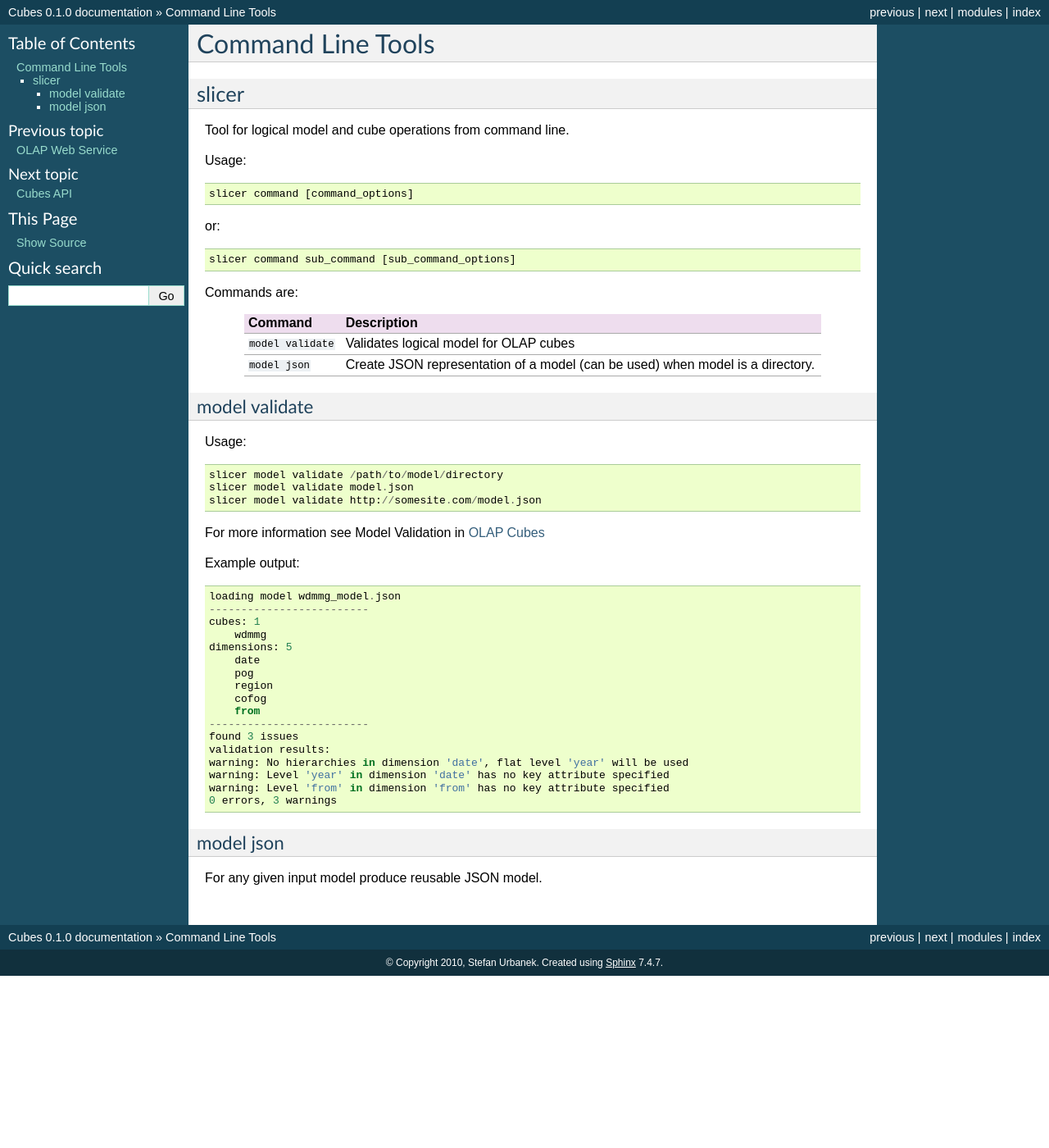
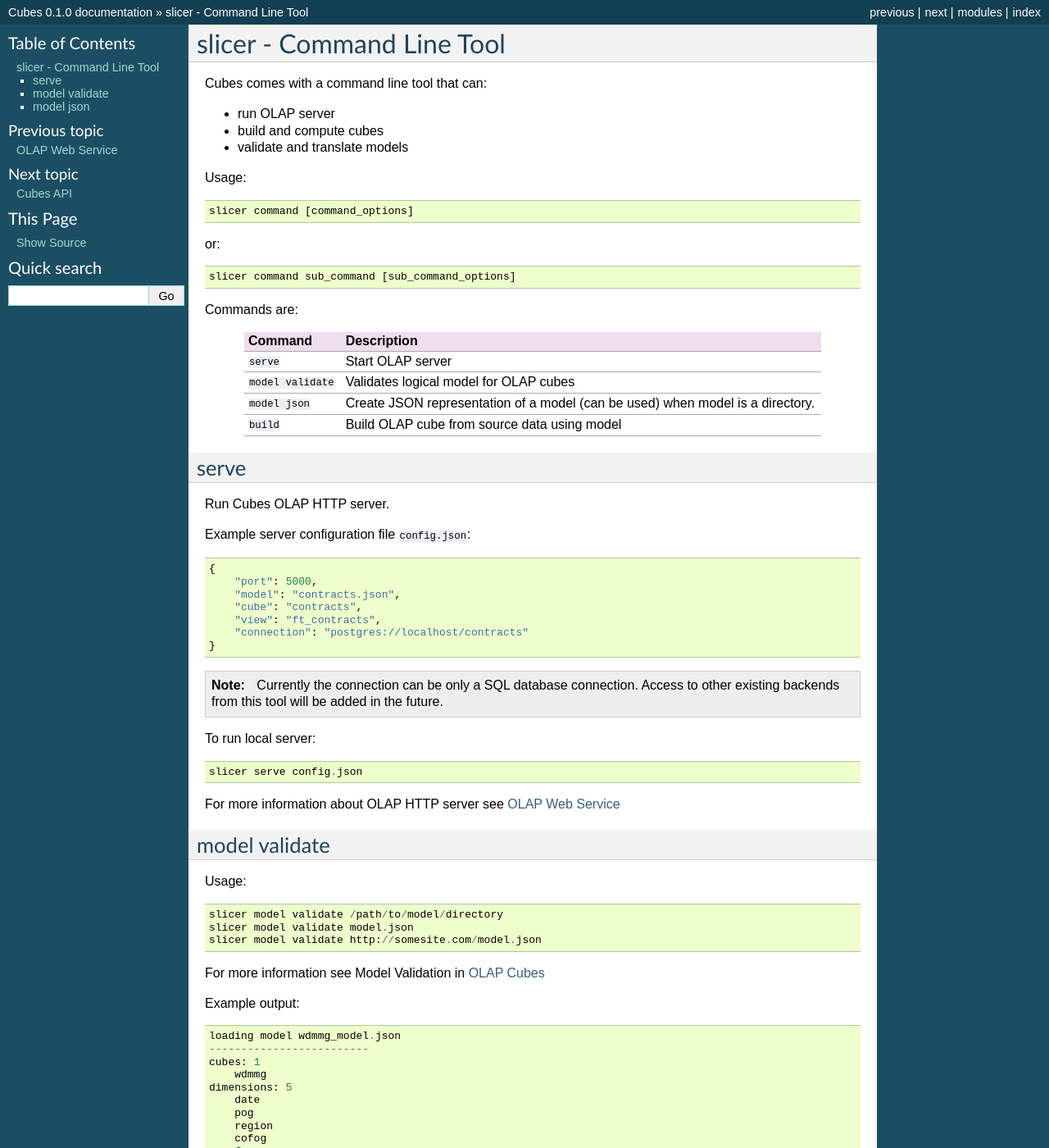
Before and after one commit to DataBrewery/cubes, a Sphinx documentation site: the page built from doc/slicer.rst, in a window 1280 px wide and 1400 px high. Shown: the whole window at 82% size. Built offline with Sphinx 7.4.7, drawn with Linux system fonts in a browser that asks for light colours; pages that are not in the unit, such as notebooks, are missing from menus; some of the changed text lies outside the part shown.

Commit message:
added list of dim. values to browser (and server); updated documentation (also about the slicer tool)
--HG--
rename : doc/tools.rst => doc/slicer.rst

```diff
--- a/doc/index.rst
+++ b/doc/index.rst
@@ -16,7 +16,7 @@ Contents:
    computing
    localization
    server
-   tools
+   slicer
    api/index
    notes
 
--- a/doc/tools.rst
+++ b/doc/slicer.rst
@@ -1,10 +1,11 @@
-Command Line Tools
-******************
+slicer - Command Line Tool
+**************************
 
-slicer
-======
+Cubes comes with a command line tool that can:
 
-Tool for logical model and cube operations from command line.
+* run OLAP server
+* build and compute cubes
+* validate and translate models
 
 Usage::
 
@@ -19,11 +20,42 @@ Commands are:
 +-----------------------+----------------------------------------------------------------------+
 | Command               | Description                                                          |
 +=======================+======================================================================+
+|``serve``              | Start OLAP server                                                    |
++-----------------------+----------------------------------------------------------------------+
 |``model validate``     | Validates logical model for OLAP cubes                               |
 +-----------------------+----------------------------------------------------------------------+
 |``model json``         | Create JSON representation of a model (can be used)                  |
 |                       | when model is a directory.                                           |
 +-----------------------+----------------------------------------------------------------------+
+|``build``              | Build OLAP cube from source data using model                         |
++-----------------------+----------------------------------------------------------------------+
+
+serve
+-----
+
+Run Cubes OLAP HTTP server.
+
+Example server configuration file ``config.json``::
+
+    {
+        "port": 5000,
+        "model": "contracts.json",
+        "cube": "contracts",
+        "view": "ft_contracts",
+        "connection": "postgres://localhost/contracts"
+    }
+
+.. note::
+
+    Currently the connection can be only a SQL database connection. Access to other existing
+    backends from this tool will be added in the future.
+
+To run local server::
+
+    slicer serve config.json
+
+For more information about OLAP HTTP server see :doc:`/server`
+
 
 model validate
 --------------
```
Also changed, not shown: doc/server.rst (+68 -57 lines), 5 other files.
